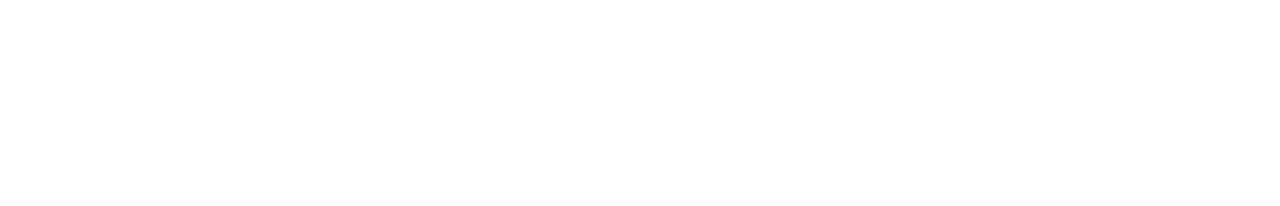
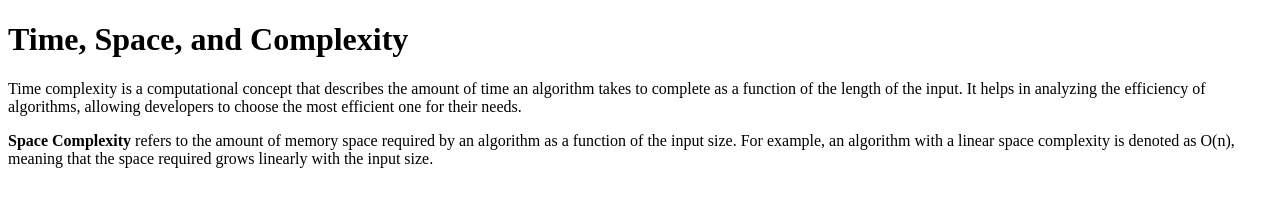
Before and after one commit to acciojob/time-and-space-complexity-Maharshi-Panara, a website: page main.html in a window 1280 px wide. Drawn offline with Linux system fonts and the light colour scheme.

Commit message:
created a submission

```diff
--- a/main.html
+++ b/main.html
@@ -7,6 +7,11 @@
 </head>
 
 <body>
+	<h1>Time, Space, and Complexity</h1>
+
+    <p>Time complexity is a computational concept that describes the amount of time an algorithm takes to complete as a function of the length of the input. It helps in analyzing the efficiency of algorithms, allowing developers to choose the most efficient one for their needs.</p>
+
+    <p><b>Space Complexity</b> refers to the amount of memory space required by an algorithm as a function of the input size. For example, an algorithm with a linear space complexity is denoted as O(n), meaning that the space required grows linearly with the input size.</p>
 	<!-- the entire body must be written by student -->
     <script type="text/javascript" src="./script.js">
 </script>
```
